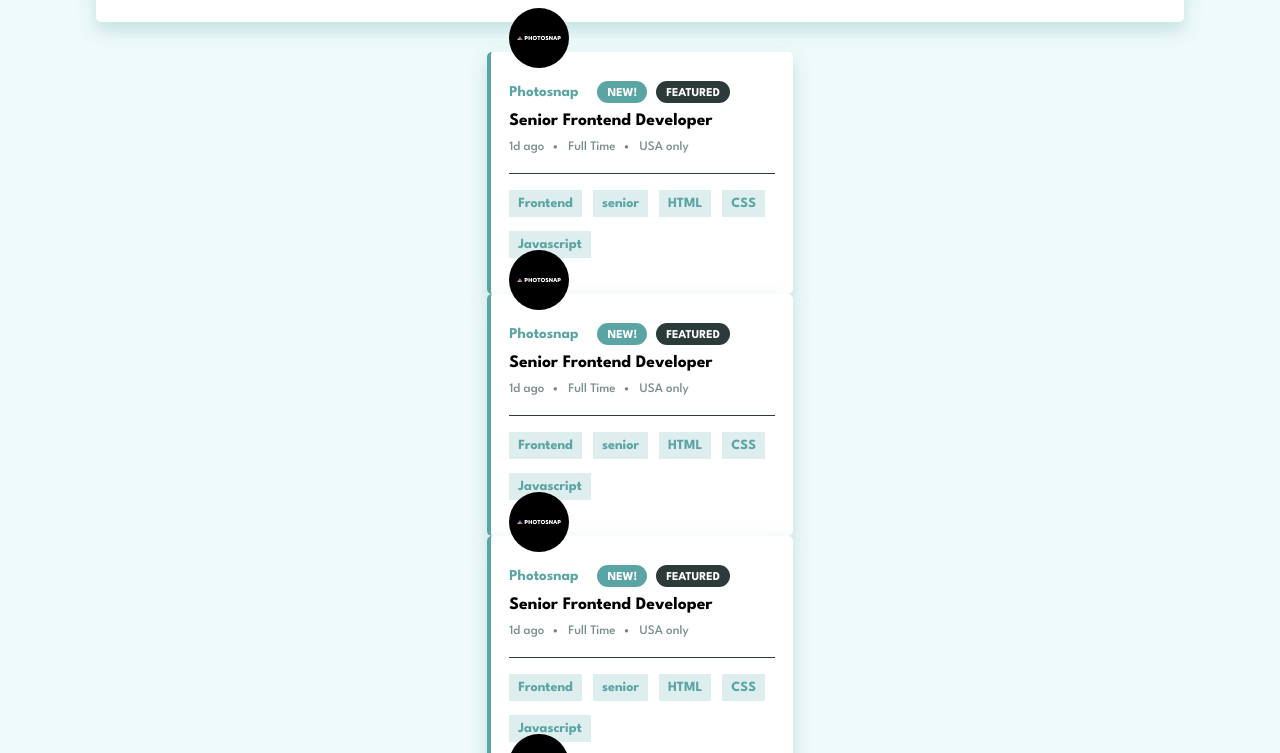
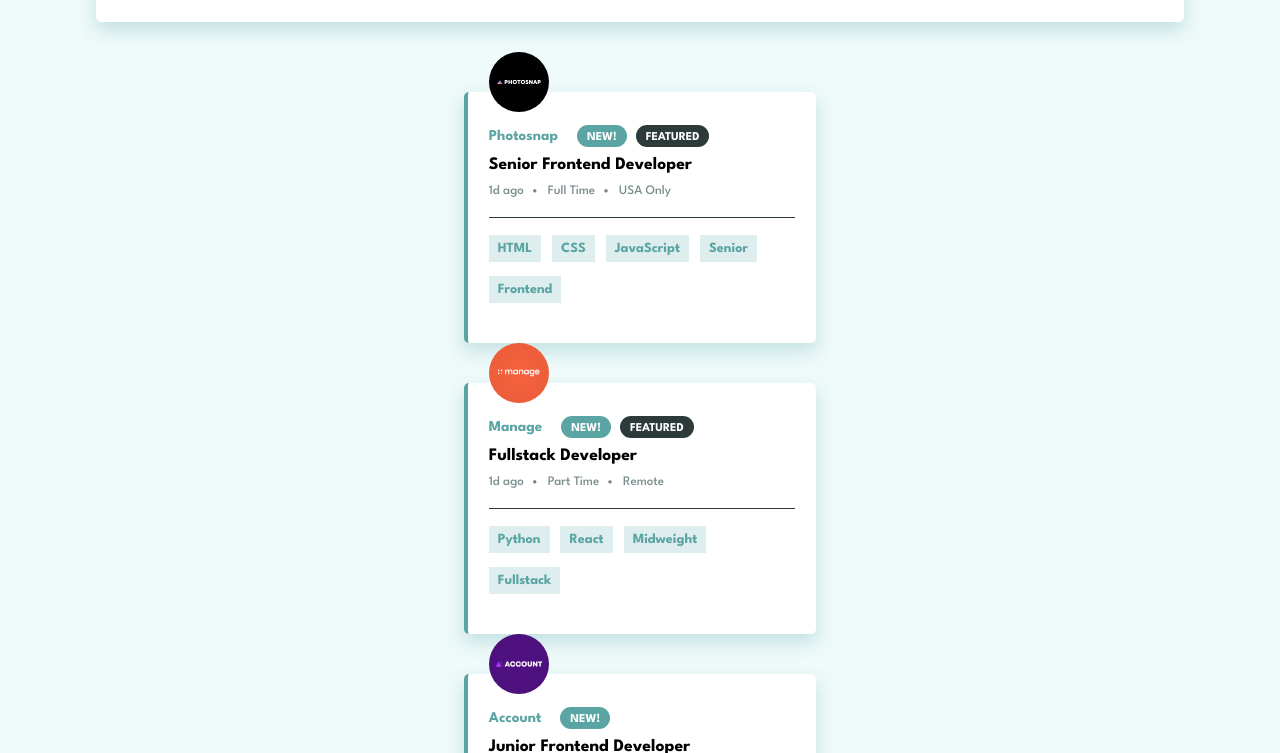
Before and after one commit to David-Henery4/Frontend-mentor-job-listings, a website built with Parcel: page index.html in a window 1280 px wide. Shown: the part 199-952 px from the top of the page. Built offline with nearby package versions, Linux system fonts and the light colour scheme.

Commit message:
dynamic card render

```diff
--- a/J.s/mvc/controller/control.js
+++ b/J.s/mvc/controller/control.js
@@ -1,19 +1,15 @@
+console.log("control working");
 // Control
 import * as model from "../model/model.js";
-import * as view from "../views/view.js"; // might not need
 import * as jobsView from "../views/jobsView.js";
-import Jobs from "../views/jobsView.js"
+import Jobs from "../views/jobsView.js";
 
+const jobsDisplay = () => {
+  Jobs.render(model.jsonData);
+};
 
-console.log("control working")
-// console.log(model.jsonData)
+const init = () => {
+  jobsDisplay();
+};
 
-const jobsDisplay = ()=>{
-    Jobs.render(model.jsonData)
-}
-
-const init = () =>{
-    jobsDisplay()
-}
-
-init()
+init();
--- a/J.s/mvc/views/jobsView.js
+++ b/J.s/mvc/views/jobsView.js
@@ -10,25 +10,25 @@
         return `<div class="job">
           <div class="job__info">
             <div class="job__logo">
-              <img src="/images/photosnap.svg" alt="" />
+              <img src="${job.logo}" alt="" />
             </div>
-            <h4 class="job__company-name">Photosnap</h4>
+            <h4 class="job__company-name">${job.company}</h4>
             <div class="job__status">
-              <p>NEW!</p>
-              <p>FEATURED</p>
+              ${job.new ? "<p>NEW!</p>" : ""}
+              ${job.featured ? "<p>FEATURED</p>" : ""}
             </div>
-            <h3 class="job__title">Senior Frontend Developer</h3>
+            <h3 class="job__title">${job.position}</h3>
             <ul class="job__listing-details">
               <li>
-                <p>1d ago</p>
+                <p>${job.postedAt}</p>
               </li>
 
               <li>
-                <p>Full Time</p>
+                <p>${job.contract}</p>
               </li>
 
               <li>
-                <p>USA only</p>
+                <p>${job.location}</p>
               </li>
             </ul>
           </div>
@@ -36,15 +36,26 @@
           <div class="middle-line"></div>
 
           <div class="job__tech">
-            <button class="job__tech--btns">Frontend</button>
 
-            <button class="job__tech--btns">senior</button>
+          ${job.languages
+            .map((language) => {
+              return `
+            <button class="job__tech--btns">${language}</button>
+              `;
+            })
+            .join("")}
 
-            <button class="job__tech--btns">HTML</button>
+          ${job.tools
+            .map((tool) => {
+              return `
+            <button class="job__tech--btns">${tool}</button>
+              `;
+            })
+            .join("")}
 
-            <button class="job__tech--btns">CSS</button>
+            <button class="job__tech--btns">${job.level}</button>
 
-            <button class="job__tech--btns">Javascript</button>
+            <button class="job__tech--btns">${job.role}</button>
           </div>
         </div>`;
       })
--- a/J.s/mvc/views/view.js
+++ b/J.s/mvc/views/view.js
@@ -18,5 +18,4 @@
     this._parentElement.insertAdjacentHTML("afterbegin", markup);
 }
 
-
 }
--- a/sass/components/_jobTab.scss
+++ b/sass/components/_jobTab.scss
@@ -1,7 +1,7 @@
 .job {
   width: 85%;
   padding: 8% 5%;
-  margin: 0 auto;
+  margin: 4rem auto;
   background-color: #fff;
   box-shadow: 0 0.8rem 1.8rem rgba($primary-color, 0.3);
   border-radius: 5px;
@@ -29,7 +29,7 @@
       font-size: 1.2rem;
       // vertical-align: ;
     }
-    p:nth-child(odd) {
+    p:nth-child(odd) { // Dont use these selectors because it changes the even button if the first button is missing from the data
       background-color: $primary-color;
     }
     p:nth-child(even) {
```
Also changed, not shown: 3 other files.
